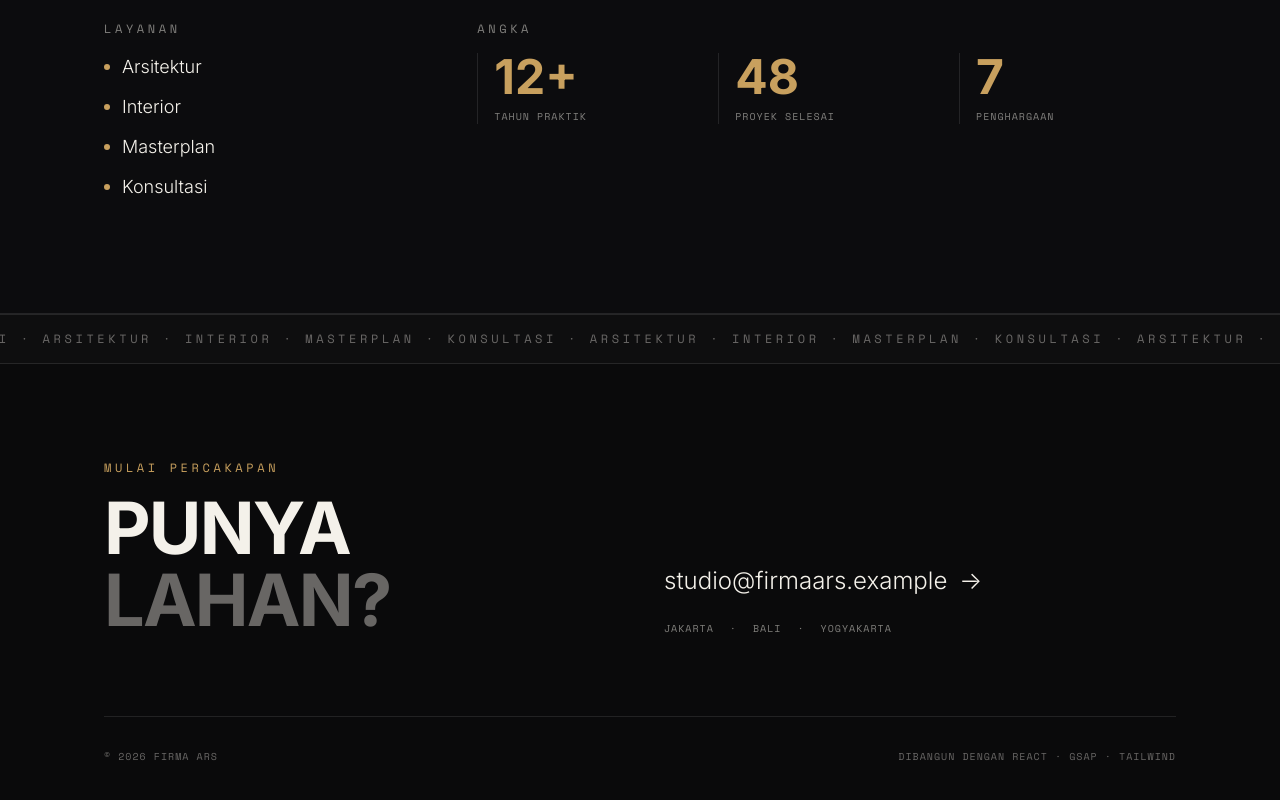
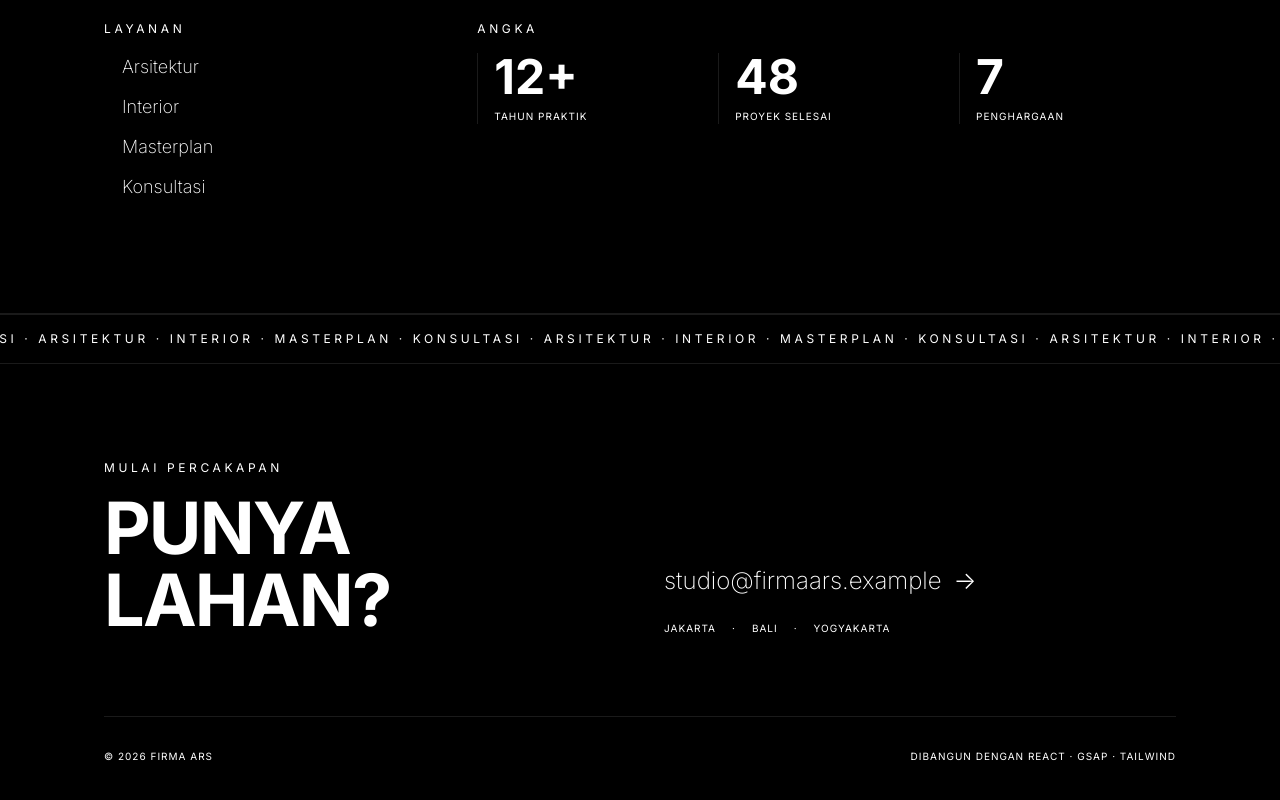
Before and after one commit to madhi525/architecture-firm-portofolio, a React (Vite) app: page / in a window 1280 px wide. Shown: the part 3558-4358 px from the top of the page. Built offline with nearby package versions, Linux system fonts and the light colour scheme; no server answers.

Commit message:
feat: migrasi design token ke style guide dala (void/iris/saffron)

```diff
--- a/index.html
+++ b/index.html
@@ -7,7 +7,7 @@
     <link rel="preconnect" href="https://fonts.googleapis.com" />
     <link rel="preconnect" href="https://fonts.gstatic.com" crossorigin />
     <link
-      href="https://fonts.googleapis.com/css2?family=Inter:wght@300;400;600;700&family=Space+Mono:ital,wght@0,400;1,400&display=swap"
+      href="https://fonts.googleapis.com/css2?family=Inter:wght@200;400;600;700&display=swap"
       rel="stylesheet"
     />
     <meta
--- a/src/index.css
+++ b/src/index.css
@@ -2,15 +2,16 @@
 
 @theme {
   --font-sans: "Inter", ui-sans-serif, system-ui, -apple-system, "Segoe UI",
-    Roboto, "Helvetica Neue", Arial, sans-serif;
-  --font-mono: "Space Mono", ui-monospace, SFMono-Regular, Menlo, monospace;
+    Roboto, sans-serif;
+  --font-mono: "Inter", ui-sans-serif, system-ui, sans-serif;
 
-  --color-ink-950: #0a0a0b;
-  --color-ink-900: #111113;
-  --color-ink-800: #1a1a1d;
-  --color-ink-700: #26262b;
-  --color-paper: #f4f1ea;
-  --color-accent: #c8a05e;
+  --color-void: #000000;
+  --color-bone-white: #ffffff;
+  --color-ash-gray: #9a9a9a;
+  --color-silver-mist: #bdbdbd;
+  --color-electric-iris: #8052ff;
+  --color-saffron-spark: #ffb829;
+  --color-deep-verdant: #15846e;
 
   --animate-marquee: marquee 28s linear infinite;
 }
@@ -29,13 +30,14 @@ html {
 }
 
 body {
-  background-color: var(--color-ink-950);
-  color: var(--color-paper);
+  background-color: var(--color-void);
+  color: var(--color-bone-white);
   font-family: var(--font-sans);
+  font-weight: 400;
   -webkit-font-smoothing: antialiased;
 }
 
 ::selection {
-  background-color: var(--color-accent);
-  color: var(--color-ink-950);
+  background-color: var(--color-electric-iris);
+  color: #ffffff;
 }
```
